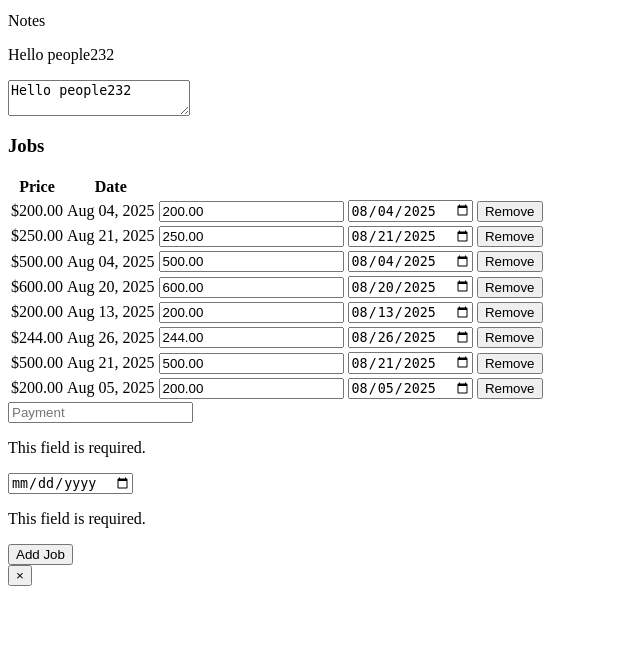
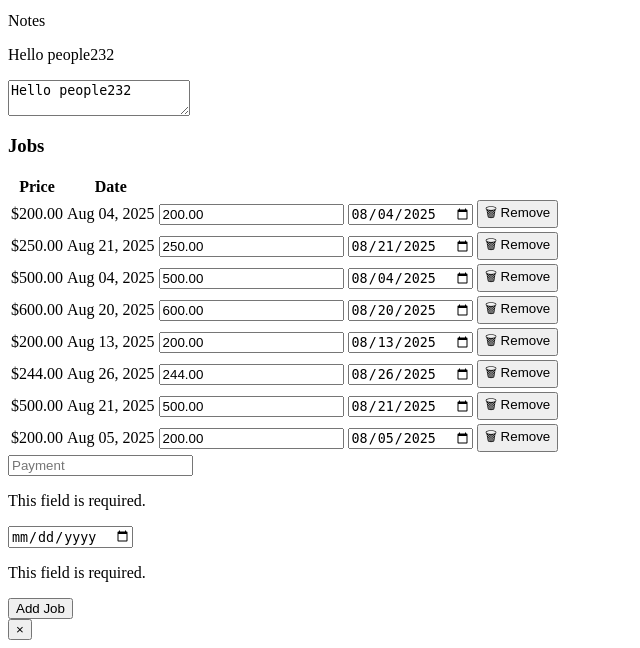
Before and after one commit to RylerVaughn/SolarPanel-Detector, a Django app: page /clients/79/detail/ in a window 1280 px wide. Shown: the part 368-1016 px from the top of the page, without its empty margins (0-640 px from the left). Before the commit the page ends 954 px from the top, so only its background shows below. Run offline with Django 5.2, Linux system fonts and the light colour scheme; data comes from the database, SQL or seed files in the repository.

Commit message:
Small session, styled the remove buttons for the jobs

```diff
--- a/SolarPanel_Detection_App/core/templates/core/partials/client_detail_modal.html
+++ b/SolarPanel_Detection_App/core/templates/core/partials/client_detail_modal.html
@@ -1,5 +1,4 @@
-<!-- Close Button -->
-<!-- <button class="modal-close" onclick="closeModal()">×</button> -->
+
 
 <div id="modal-body" class="relative">
   <!-- Edit Button (moved outside scroll area, top-right but away from close button) -->
@@ -34,7 +33,8 @@
             class="hidden w-full mt-2 px-3 py-2 bg-[#111] text-gray-100 border border-gray-700 rounded-md focus:outline-none focus:ring-2 focus:ring-green-500"
           />
         </div>
-
+<!-- Close Button -->
+<!-- <button class="modal-close" onclick="closeModal()">×</button> -->
         <!-- Phone -->
         <div>
           <p class="text-xs uppercase tracking-wider text-gray-400 font-semibold">Phone</p>
@@ -111,7 +111,13 @@
                       class="w-full px-3 py-2 bg-[#222] text-gray-100 border border-gray-700 rounded-md focus:outline-none focus:ring-2 focus:ring-green-500"
                     />
 
-                    <td class="px-4 py-2 border-b border-gray-800 hidden"><button id="remove-job-button">Remove</button></td>
+                    <td class="px-4 py-2 border-b border-gray-800 hidden">
+                      <button
+                        class="remove-job-button px-3 py-1 text-sm text-red-400 hover:text-white border border-red-500 hover:bg-red-600 bg-[#202020] rounded-md transition duration-150"
+                        title="Remove Job">
+                        🗑 Remove
+                      </button>
+                    </td>
                   </td>
                 </tr>
               {% endfor %}
```
